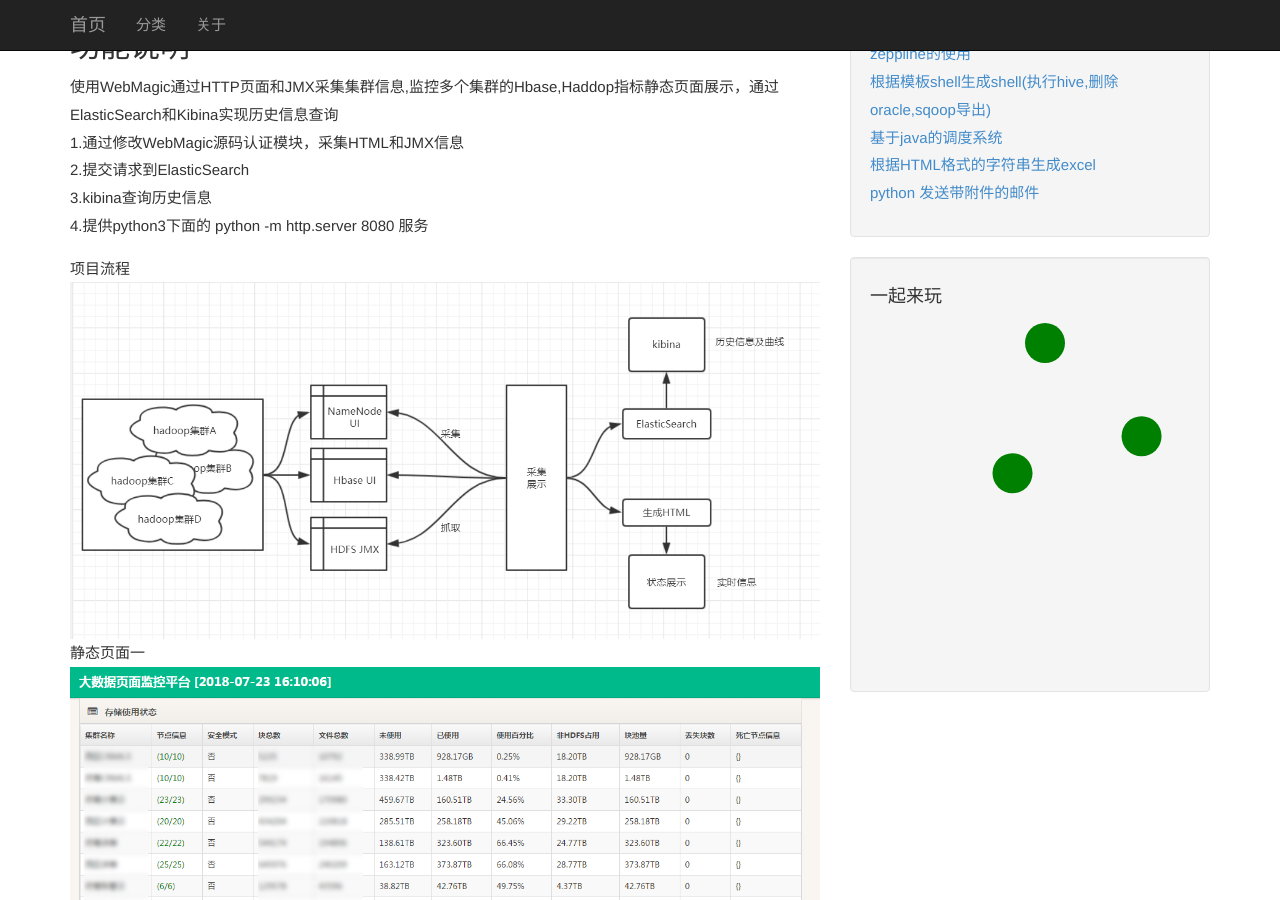
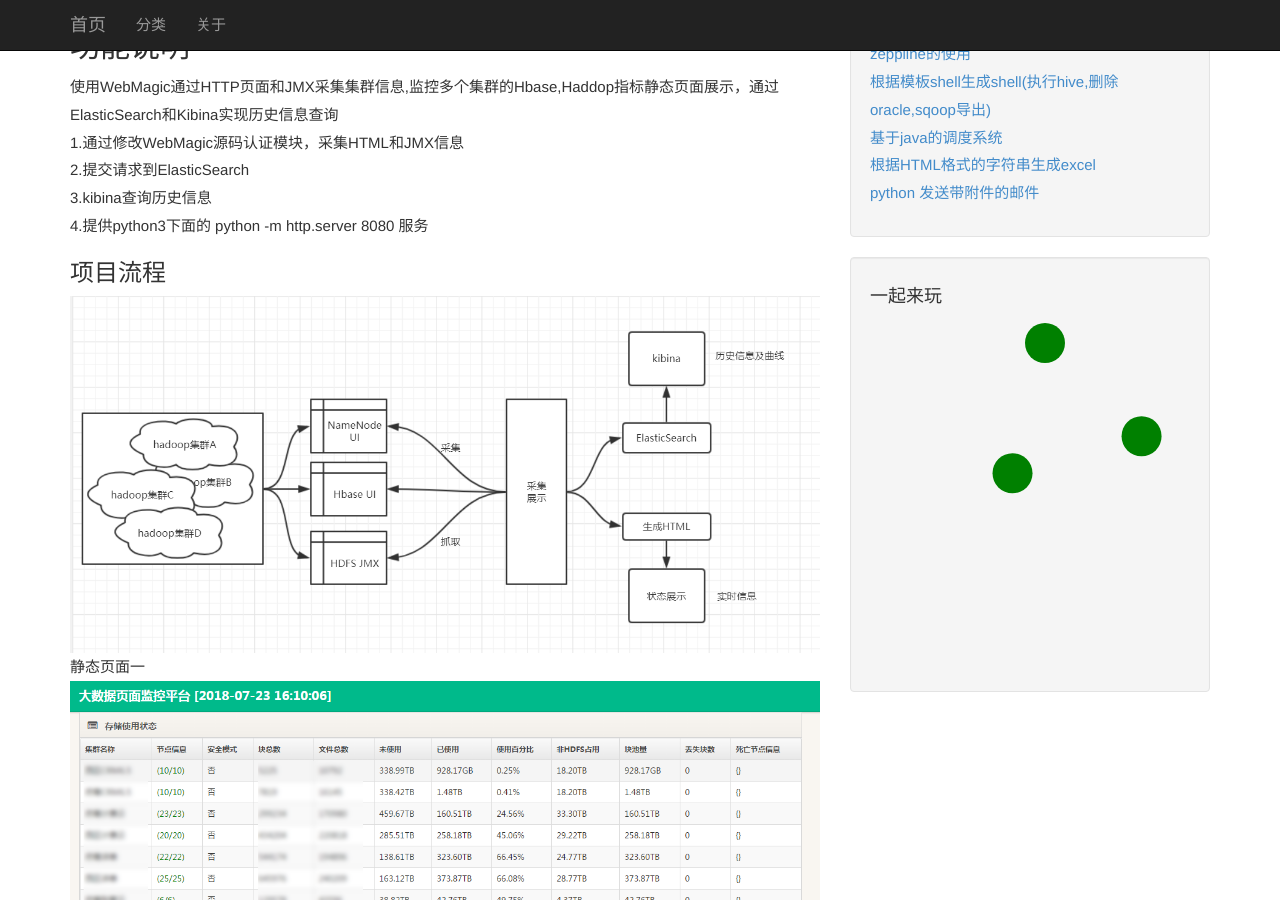
Before and after one commit to penger/penger.github.io, a Jekyll site: the page built from index.html, in a window 1280 px wide and 900 px high, scrolled down 386 px. Built offline with Jekyll 4.4.1, drawn with Linux system fonts in a browser that asks for light colours; the list of posts is cut into pages by our own code.

```diff
--- a/_posts/2018-07-23-monitor-mulit-hadoop-cluster.markdown
+++ b/_posts/2018-07-23-monitor-mulit-hadoop-cluster.markdown
@@ -13,7 +13,8 @@ tags: [java,ElasticSearch,bootstrap]
 3.kibina查询历史信息
 4.提供python3下面的 python -m http.server 8080 服务
 
-项目流程
+
+### 项目流程
 ![flows ](../img/monitor/flow.png)
 静态页面一
 ![html1 ](../img/monitor/html1.png)
```
